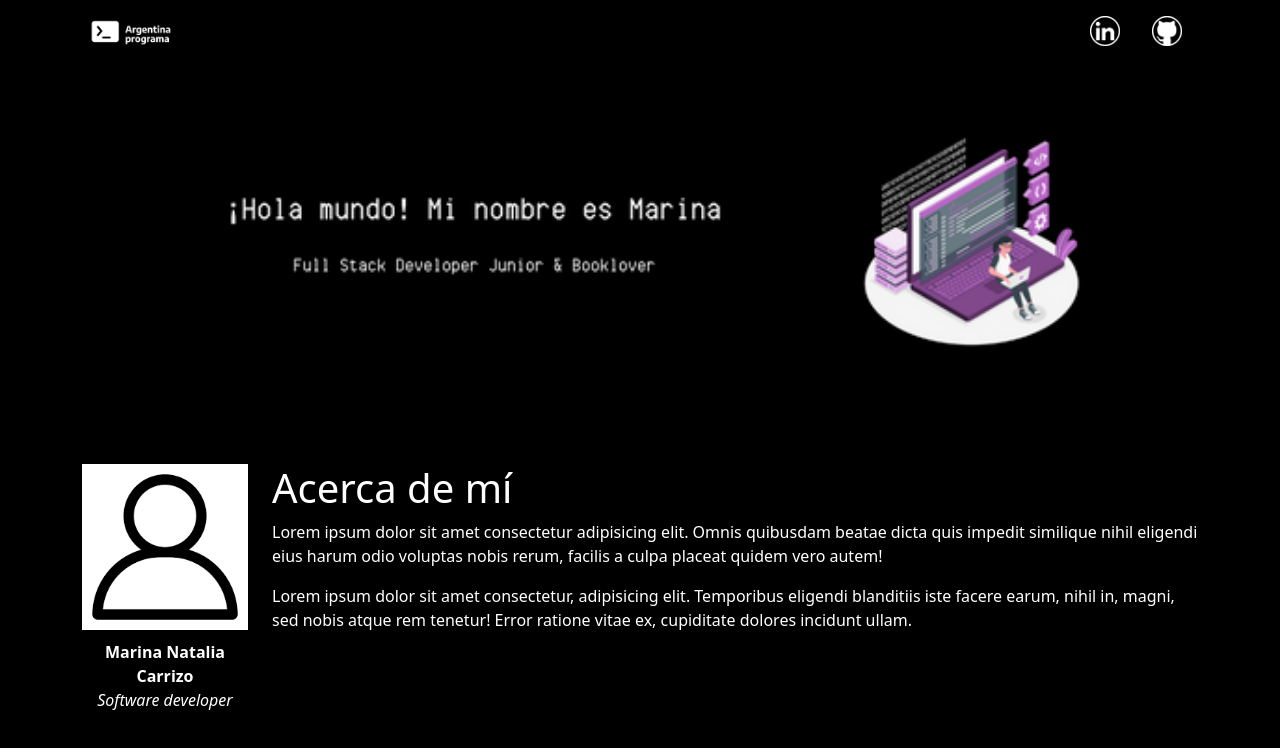
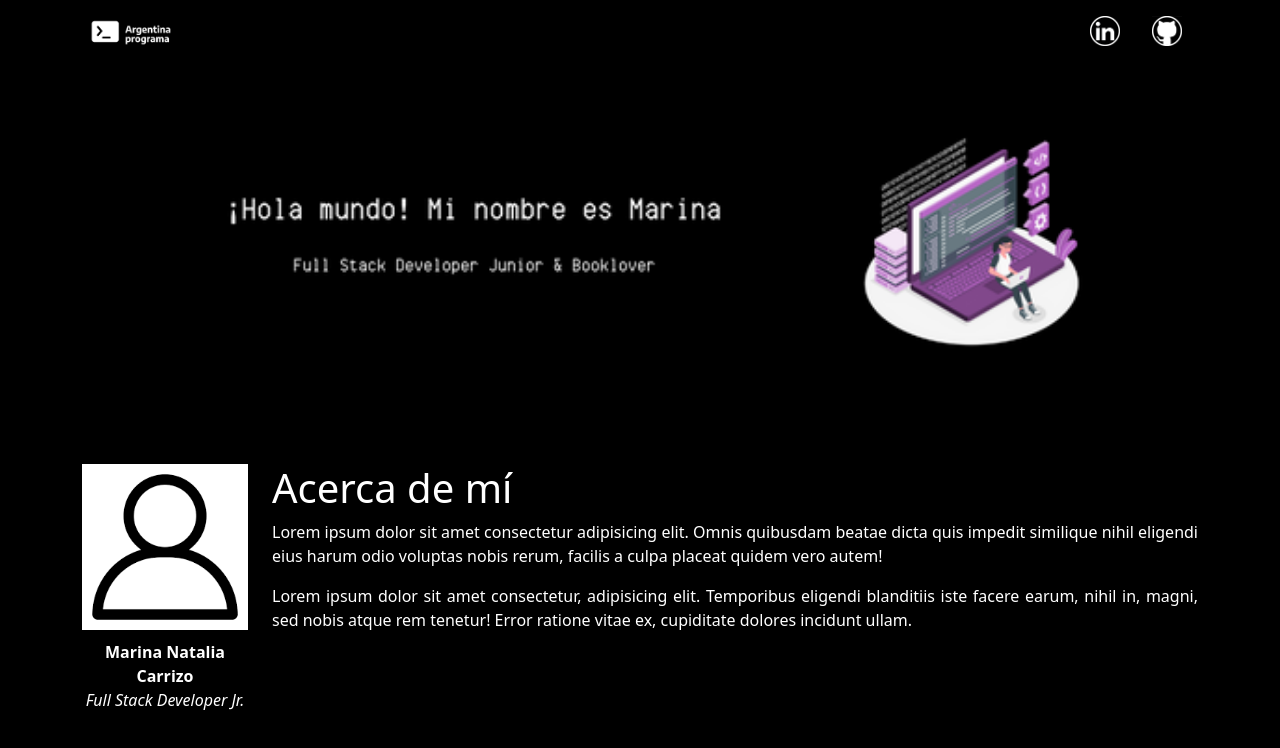
Before and after one commit to marinanc/portfolio-FrontEnd, an Angular app: page / in a window 1280 px wide. Shown: the top 748 px of the page. Built offline with nearby package versions, Linux system fonts and the light colour scheme.

Commit message:
Update text-align to justify on body

```diff
--- a/src/app/components/about/about.component.html
+++ b/src/app/components/about/about.component.html
@@ -6,7 +6,7 @@
             </div>
             <div class="row text-center" id="name-and-title">
                 <p><strong>Marina Natalia Carrizo</strong>
-                <br><em>Software developer</em></p>
+                <br><em>Full Stack Developer Jr.</em></p>
             </div>
         </div>
         <div class="col-md-10">
--- a/src/styles.css
+++ b/src/styles.css
@@ -2,4 +2,5 @@
 body {
     background-color: black;
     color: white;
+    text-align: justify;
 }
```
